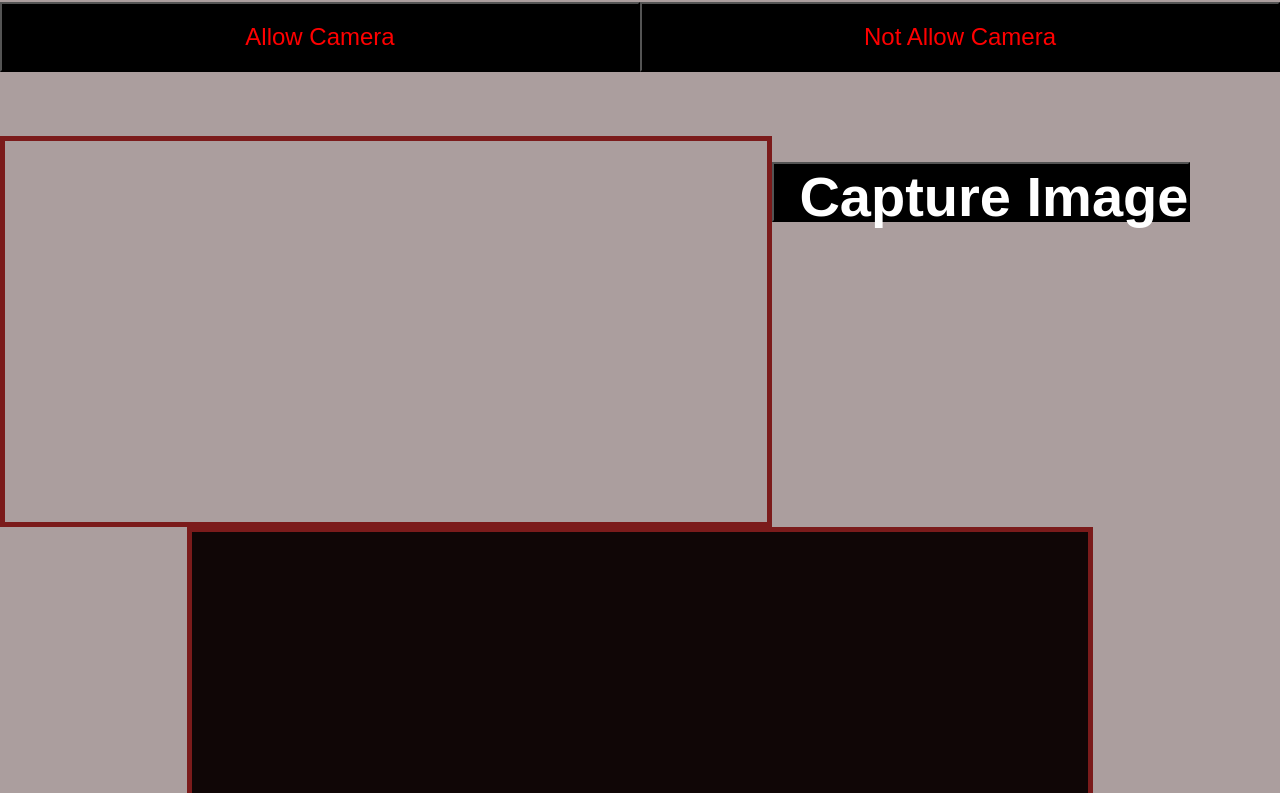
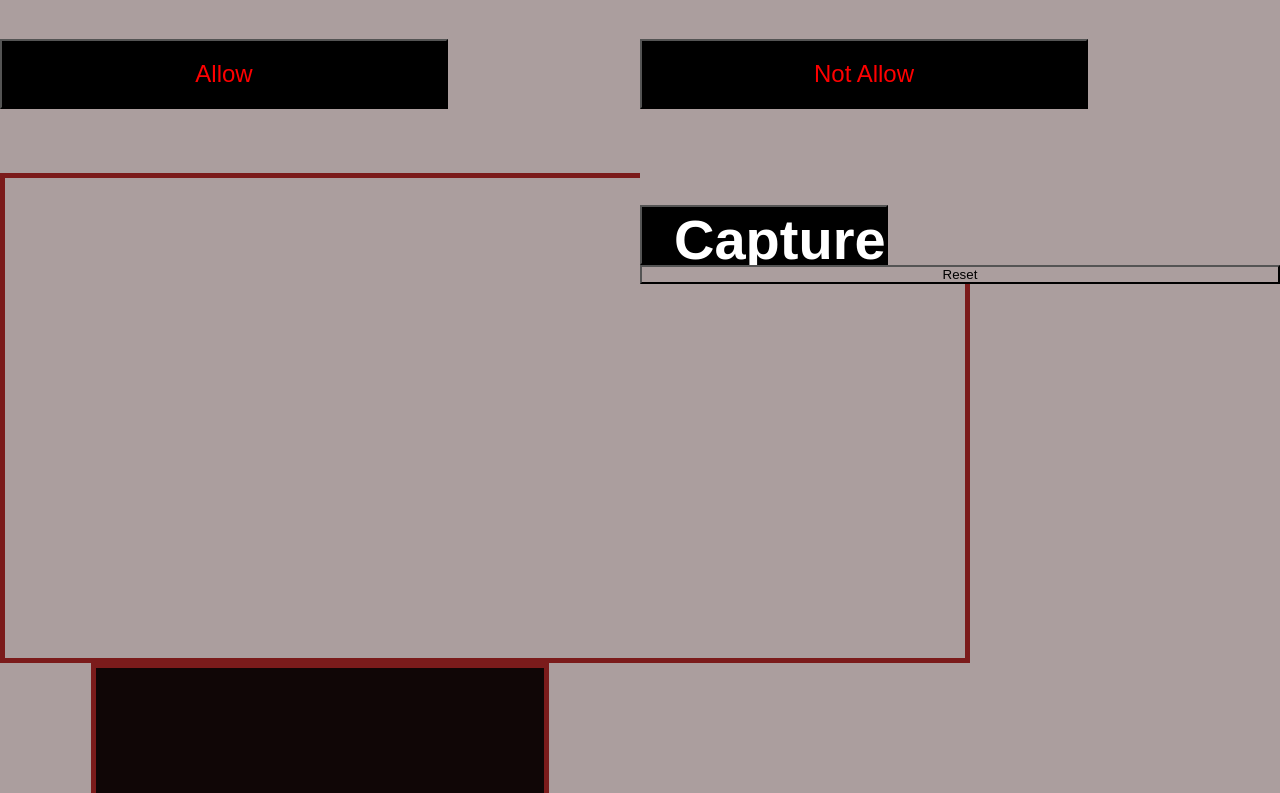
Before and after one commit to ChinuBunny/Internship-task-2, a plain HTML site: page index.html in a window 1280 px wide. Shown: the part 49-842 px from the top of the page. Drawn offline with Linux system fonts and the light colour scheme.

Commit message:
Update index.html

```diff
--- a/index.html
+++ b/index.html
@@ -1,4 +1,7 @@
-<!DOCTYPE html>
+
+
+
+ <!DOCTYPE html>
 <html lang="en">
 <head>
     <meta charset="UTF-8">
@@ -7,25 +10,30 @@
     <link rel="stylesheet" href="index.css">
 </head>
 <body>
+    <div class="container">
+        <div class="top"><h1>Camera Permission</h1></div>
+
     <div class="above">
-        <button id="allow">Allow Camera</button>
-        <button id="notallow">Not Allow Camera</button>
+       <div id="allowdiv"> <button id="allow">Allow</button></div>
+       <div id="notallowdiv"> <button id="notallow">Not Allow</button></div>
     </div>
 
 
     <div class="main">
-
-        <div class="videoObject">
-        <video id="videoElement" autoplay="true" width="70%" height="70%"></video>
+        <div class="media-container">
+            <div class="videoObject">
+                <video id="videoElement" autoplay="true" width="100%" height="100%"></video>
+            </div>
+            <div class="canvas-container">
+                <canvas id="image" class="canvas"></canvas>
+            </div>
         </div>
-      <div>
-        <button id="capture" class="btn">
-            Capture Image
-         </button>
-      </div>
-
+        <div class="button-container">
+          <button id="capture" class="btn">Capture</button>
+           <button id="reset" class="reset">Reset</button>
+        </div>
     </div>
-     <canvas id="image" class="canvas"></canvas>
+</div>
 
      <script src="index.js"></script>
 </body>
```
